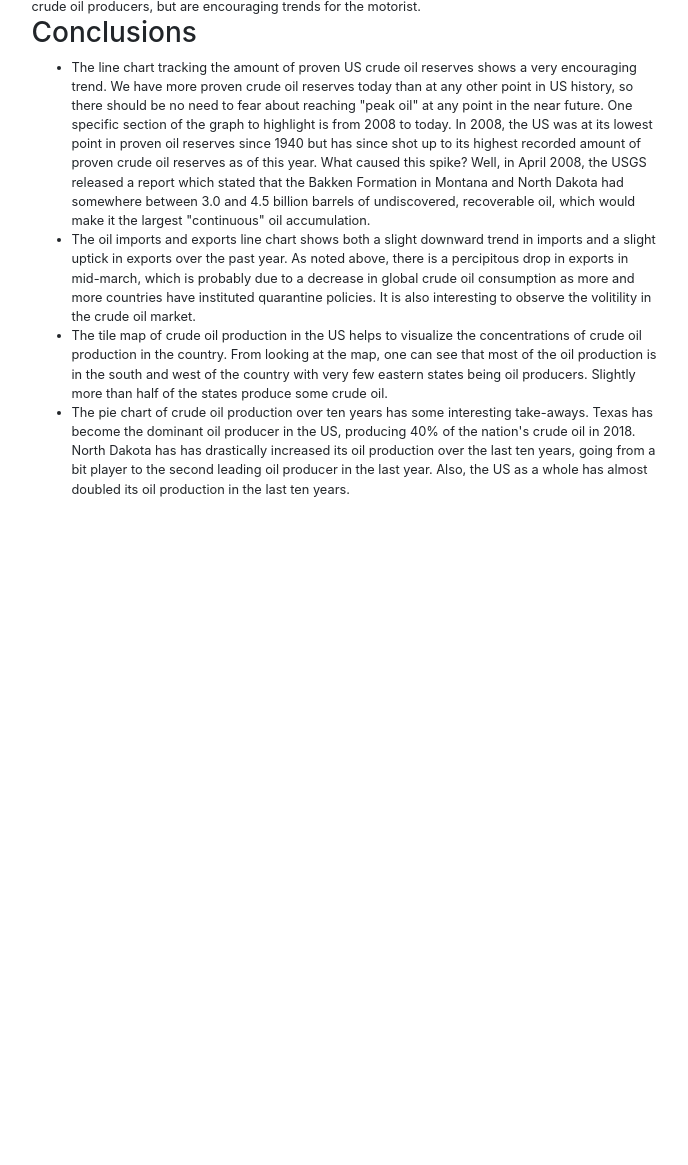
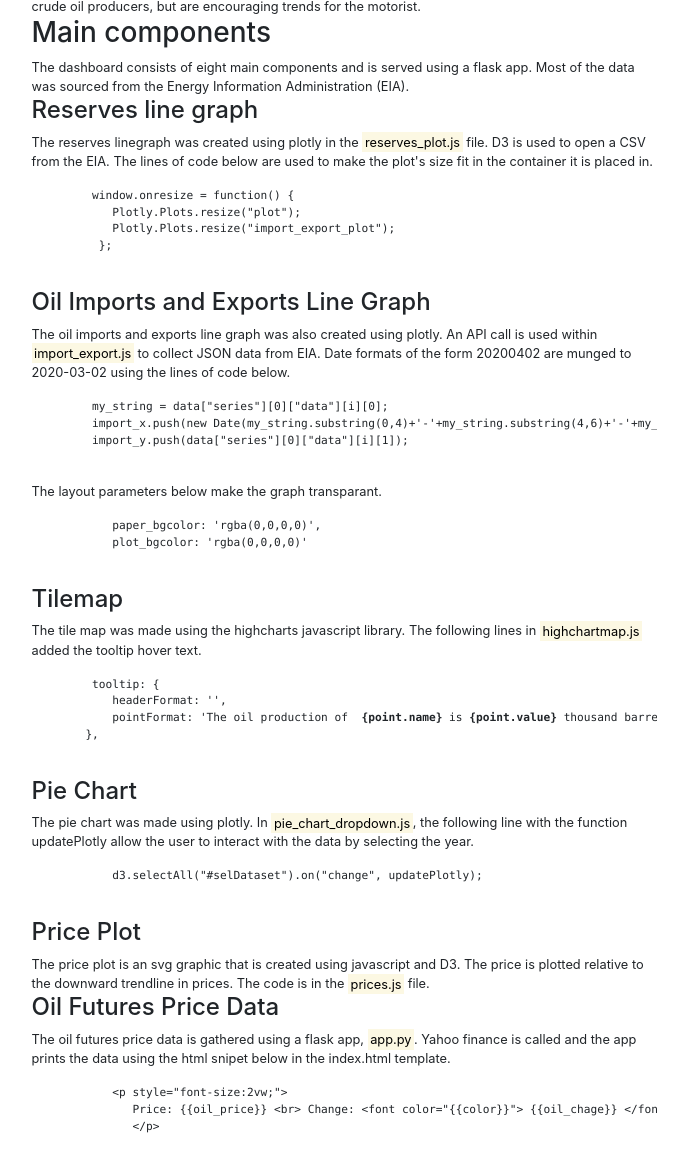
Before and after one commit to nbergeland/Oil_Price_Dashboard, a plain HTML site: page templates/about.html in a window 1280 px wide. Shown: the part 260-1425 px from the top of the page, without its empty margins (296-984 px from the left). Before the commit the page ends 800 px from the top, so only its background shows below. Drawn offline with nearby package versions, Linux system fonts and the light colour scheme.

Commit message:
updated about page

```diff
--- a/templates/about.html
+++ b/templates/about.html
@@ -14,30 +14,63 @@
    <div style="font-size:1vw;" class="col-sm-12 col-md-3"></div>
    <div style="font-size:1vw;" class="col-sm-12 col-md-6">
 
-<!--
-      <h3> Main components</h3>
-
-      <h4> Reserves line graph </h4>
-
-      <h4> Oil Imports and Exports Line Graph </h4>
-
-      <h4> Tilemap </h4>
-
-      <h4> Pie Chart </h4>
-
-      <h4> Tilemap </h4>
-
-      <h4> Price Plot </h4>
-
-      <h4> Oil Futures Price Data </h4>
--->
-
       <h3>Motivation </h3>
     For this dashboard, we wanted to dive into important aspects of the crude oil market here in the US.
     This includes the historic price per barrel, the proven reserves, the amount of exports and imports, and the production of crude oil in the US.
     We were curious to observe, to whatever extent possible, the effects of the coronavirus and Saudi Arabia's increased production on the US crude oil market.
     The early returns of the data show a rather precipitous decline in US crude oil exports with a matching decline in crude oil prices.
     This early data and general world events portend a disasterous year for US crude oil producers, but are encouraging trends for the motorist.
+
+      <h3> Main components</h3>
+         The dashboard consists of eight main components and is served using a flask app.  Most of the data was sourced from the Energy Information Administration (EIA).
+      <h4> Reserves line graph </h4>
+         The reserves linegraph was created using plotly in the <mark>reserves_plot.js</mark> file.  D3 is used to open a CSV from the EIA.  The lines of code below are used to make the plot's size
+         fit in the container it is placed in.
+         <pre><code>
+         window.onresize = function() {
+            Plotly.Plots.resize("plot");
+            Plotly.Plots.resize("import_export_plot");
+          };
+         </code></pre>
+
+
+      <h4> Oil Imports and Exports Line Graph </h4>
+
+         The oil imports and exports line graph was also created using plotly.  An API call is used within  <mark>import_export.js</mark> to collect JSON data from EIA.  Date formats of the form 20200402 are munged to 2020-03-02 using the lines of code below.
+         <pre><code>
+         my_string = data["series"][0]["data"][i][0];
+         import_x.push(new Date(my_string.substring(0,4)+'-'+my_string.substring(4,6)+'-'+my_string.substring(6,9)));
+         import_y.push(data["series"][0]["data"][i][1]);
+         </code></pre>
+         The layout parameters below make the graph transparant.
+         <pre><code>
+            paper_bgcolor: 'rgba(0,0,0,0)',
+            plot_bgcolor: 'rgba(0,0,0,0)'
+         </code></pre>
+      <h4> Tilemap </h4>
+         The tile map was made using the highcharts javascript library.  The following lines in <mark>highchartmap.js</mark> added the tooltip hover text.
+         <pre><code>
+         tooltip: {
+            headerFormat: '',
+            pointFormat: 'The oil production of <b> {point.name}</b> is <b>{point.value}</b> thousand barrels per day'
+        },
+      </code></pre>
+      <h4> Pie Chart </h4>
+         The pie chart was made using plotly.  In <mark>pie_chart_dropdown.js</mark>, the following line with the function updatePlotly allow the user to interact with the data by selecting the year.
+         <pre><code>
+            d3.selectAll("#selDataset").on("change", updatePlotly);
+         </code></pre>
+
+      <h4> Price Plot </h4>
+         The price plot is an svg graphic that is created using javascript and D3.  The price is plotted relative to the downward trendline in prices.  The code is in the <mark>prices.js</mark> file.
+      <h4> Oil Futures Price Data </h4>
+         The oil futures price data is gathered using a flask app, <mark>app.py</mark>.  Yahoo finance is called and the app prints the data using the html snipet below in the index.html template.
+         <pre><code>
+            &lt;p style="font-size:2vw;"&gt;
+               Price: &#123;&#123;oil_price&#125;&#125; &lt;br&gt; Change: &lt;font color="&#123;&#123;color&#125;&#125;"&gt; &#123;&#123;oil_chage&#125;&#125; &lt;/font&gt;,  &lt;font color="&#123;&#123;color&#125;&#125;"&gt; (&#123;&#123;percent&#125;&#125;%) &lt;/font&gt;
+               &lt;/p&gt;
+         </code></pre>
+
 
    <h3> Conclusions </h3>
 
```
